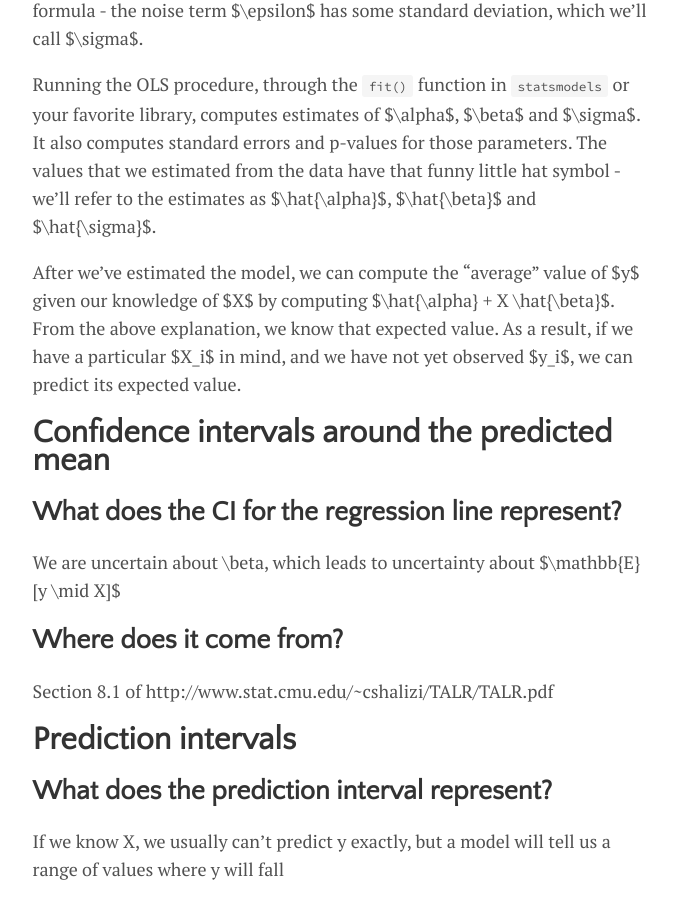
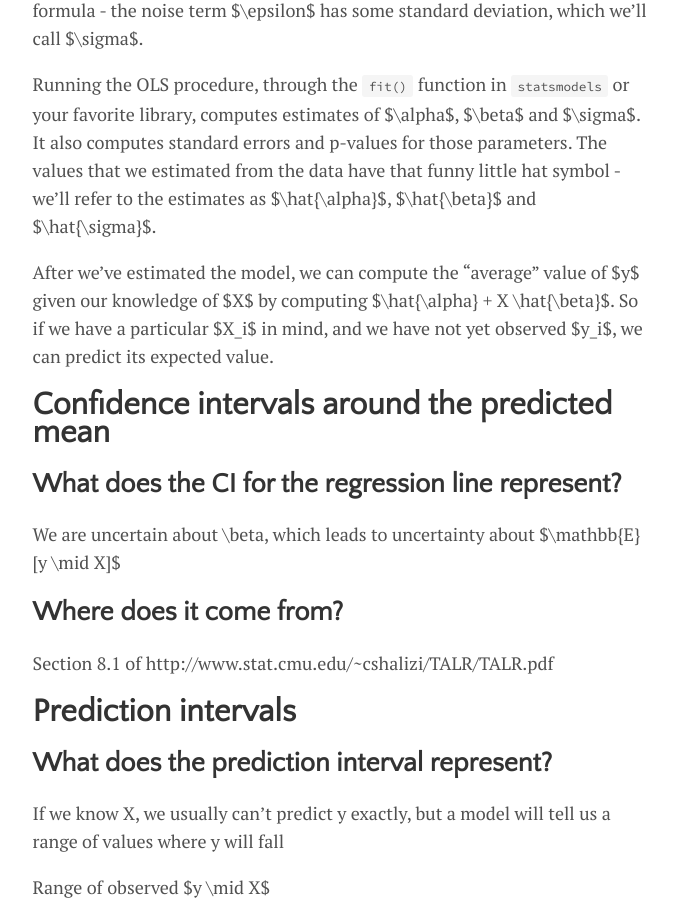
Before and after one commit to lmc2179/lmc2179.github.io, a Jekyll site: the page built from drafts/prediction_confidence.md, in a window 1280 px wide and 900 px high, scrolled down 5892 px. Shown: the whole window, without its empty margins (300-976 px from the left). Built offline with Jekyll 4.4.1, drawn with Linux system fonts in a browser that asks for light colours; formulas are drawn with MathJax 3.

Commit message:
Update prediction_confidence.md

```diff
--- a/drafts/prediction_confidence.md
+++ b/drafts/prediction_confidence.md
@@ -106,7 +106,7 @@ Where we've added a vector of parameters called $\beta$ and a scalar called $\al
 
 Running the OLS procedure, through the `fit()` function in `statsmodels` or your favorite library, computes estimates of $\alpha$, $\beta$ and $\sigma$. It also computes standard errors and p-values for those parameters. The values that we estimated from the data have that funny little hat symbol - we'll refer to the estimates as $\hat{\alpha}$, $\hat{\beta}$ and $\hat{\sigma}$.
 
-After we've estimated the model, we can compute the "average" value of $y$ given our knowledge of $X$ by computing $\hat{\alpha} + X \hat{\beta}$. From the above explanation, we know that expected value. As a result, if we have a particular $X_i$ in mind, and we have not yet observed $y_i$, we can predict its expected value.
+After we've estimated the model, we can compute the "average" value of $y$ given our knowledge of $X$ by computing $\hat{\alpha} + X \hat{\beta}$. So if we have a particular $X_i$ in mind, and we have not yet observed $y_i$, we can predict its expected value.
 
 # Confidence intervals around the predicted mean
 
```
